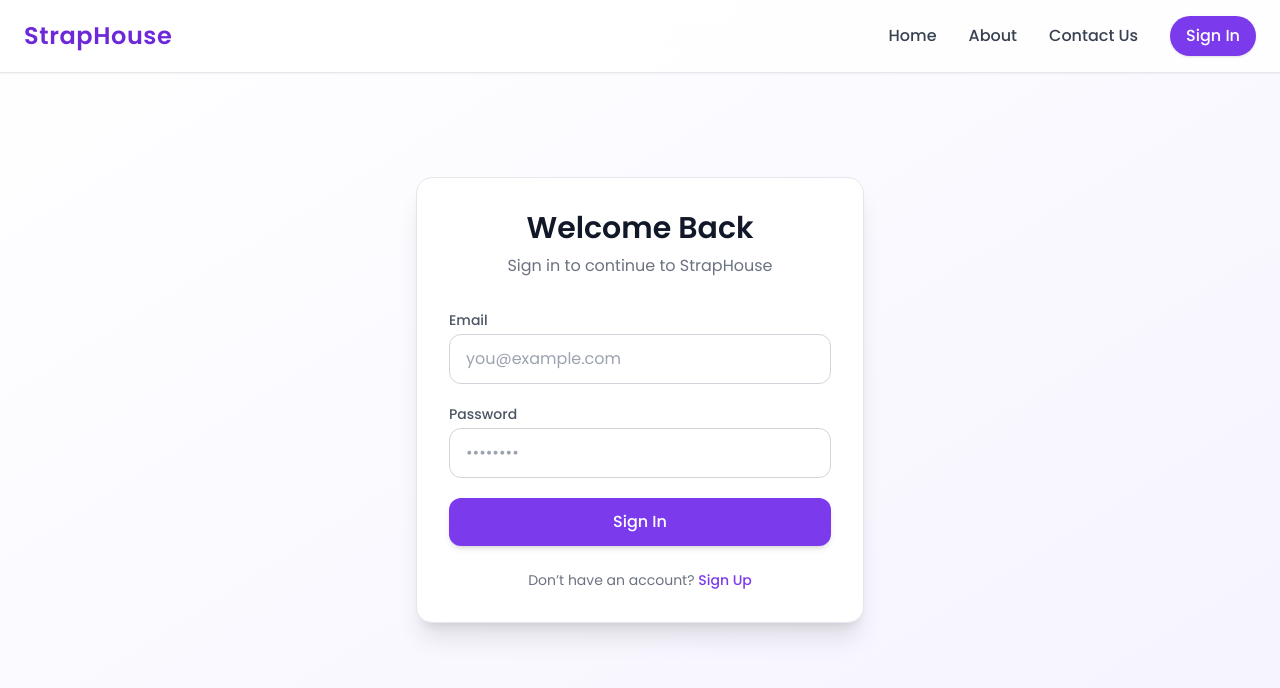
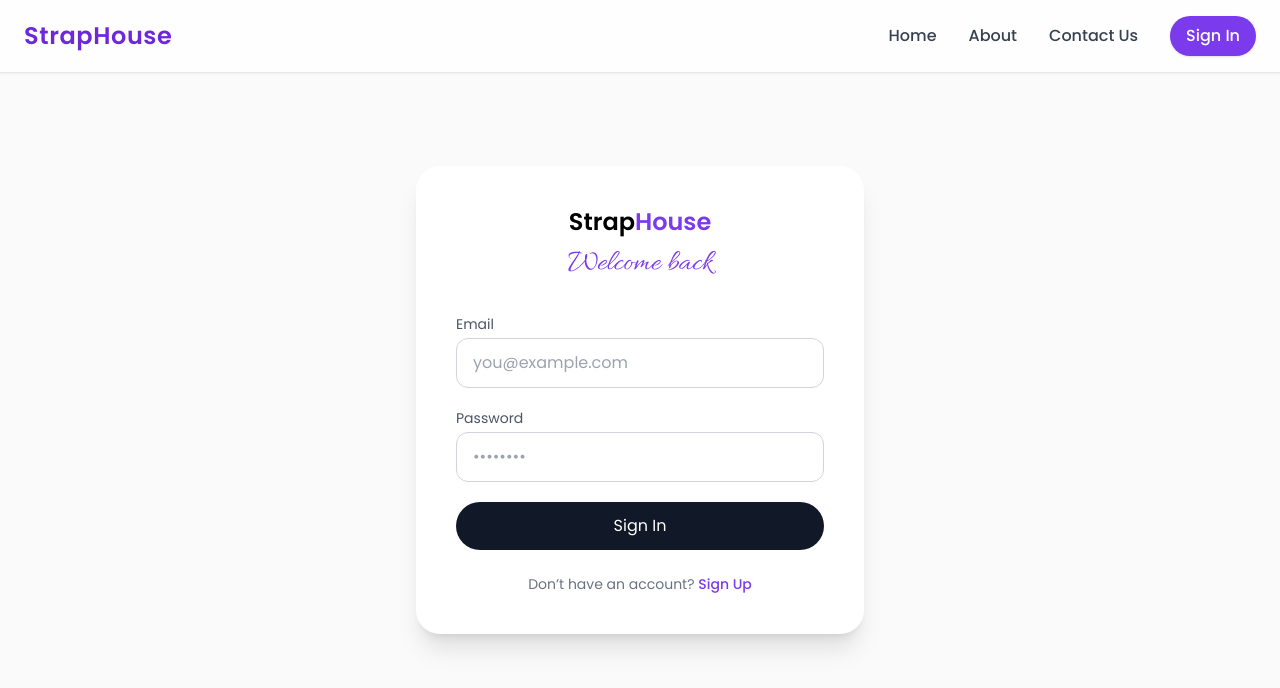
Before and after one commit to Ayushsharma1908/straphouse, a React (Vite) app: page /signin in a window 1280 px wide. Shown: the top 688 px of the page. Built offline with nearby package versions, Linux system fonts and the light colour scheme.

Commit message:
updated signin

```diff
--- a/src/pages/LandingPage.jsx
+++ b/src/pages/LandingPage.jsx
@@ -1,11 +1,9 @@
 export default function LandingPage() {
   return (
     <div className="text-gray-800">
-
       {/* ================= NAVBAR ================= */}
       <nav className="fixed top-0 w-full bg-white/80 backdrop-blur-md shadow-sm z-50">
         <div className="max-w-7xl mx-auto px-6 py-4 flex justify-between items-center">
-
           {/* Logo */}
           <h1 className="text-2xl font-semibold tracking-wide">
             Strap<span className="text-violet-600">House</span>
@@ -13,20 +11,39 @@ export default function LandingPage() {
 
           {/* Nav Links */}
           <ul className="hidden md:flex gap-8 text-sm font-medium">
-            <li><a href="#home" className="hover:text-violet-600">Home</a></li>
-            <li><a href="#about" className="hover:text-violet-600">About</a></li>
-            <li><a href="#contact" className="hover:text-violet-600">Contact</a></li>
+            <li>
+              <a href="#home" className="hover:text-violet-600">
+                Home
+              </a>
+            </li>
+            <li>
+              <a href="#about" className="hover:text-violet-600">
+                About
+              </a>
+            </li>
+            <li>
+              <a href="#contact" className="hover:text-violet-600">
+                Contact
+              </a>
+            </li>
             <li className="border px-4 py-1.5 rounded-full hover:bg-gray-900 hover:text-white transition">
-              Sign In
+              <a
+                href="/signin"
+                className="border px-4 py-1.5 rounded-full hover:bg-gray-900 hover:text-white transition"
+              >
+                Sign In
+              </a>
             </li>
           </ul>
         </div>
       </nav>
 
       {/* ================= HERO ================= */}
-      <section id="home" className="min-h-screen flex items-center justify-center bg-[#fafafa] pt-20">
+      <section
+        id="home"
+        className="min-h-screen flex items-center justify-center bg-[#fafafa] pt-20"
+      >
         <div className="max-w-4xl text-center px-6">
-
           <p className="font-[Allura] text-4xl text-violet-600 mb-4">
             Crafted for your time
           </p>
@@ -37,29 +54,29 @@ export default function LandingPage() {
           </h2>
 
           <p className="text-gray-600 max-w-xl mx-auto mb-10">
-            StrapHouse lets you customize premium watch straps or choose
-            from our signature designs — perfectly crafted for every watch.
+            StrapHouse lets you customize premium watch straps or choose from
+            our signature designs — perfectly crafted for every watch.
           </p>
 
-          <button className="bg-gray-900 text-white px-8 py-4 rounded-full shadow-lg hover:scale-105 transition">
+          <a
+            href="/signup"
+            className="inline-block bg-gray-900 text-white px-8 py-4 rounded-full shadow-lg hover:scale-105 transition"
+          >
             Get Started
-          </button>
+          </a>
         </div>
       </section>
 
       {/* ================= ABOUT ================= */}
       <section id="about" className="py-24 bg-white">
         <div className="max-w-6xl mx-auto px-6 grid md:grid-cols-2 gap-16 items-center">
-
           <div>
-            <h3 className="text-3xl font-semibold mb-6">
-              About StrapHouse
-            </h3>
+            <h3 className="text-3xl font-semibold mb-6">About StrapHouse</h3>
             <p className="text-gray-600 leading-relaxed">
               StrapHouse is built for watch lovers who believe a strap is not
-              just an accessory — it’s a statement.
-              We combine premium materials, modern aesthetics, and complete
-              personalization so your watch feels truly yours.
+              just an accessory — it’s a statement. We combine premium
+              materials, modern aesthetics, and complete personalization so your
+              watch feels truly yours.
             </p>
           </div>
 
@@ -72,13 +89,10 @@ export default function LandingPage() {
       {/* ================= FEATURED DESIGNS ================= */}
       <section className="py-24 bg-[#fafafa]">
         <div className="max-w-6xl mx-auto px-6 text-center">
-
-          <h3 className="text-3xl font-semibold mb-12">
-            Featured Designs
-          </h3>
+          <h3 className="text-3xl font-semibold mb-12">Featured Designs</h3>
 
           <div className="grid md:grid-cols-3 gap-10">
-            {[1,2,3].map((item) => (
+            {[1, 2, 3].map((item) => (
               <div
                 key={item}
                 className="bg-white rounded-2xl p-6 shadow-md hover:shadow-xl transition"
@@ -97,7 +111,6 @@ export default function LandingPage() {
       {/* ================= CUSTOM DESIGN ================= */}
       <section className="py-24 bg-white">
         <div className="max-w-6xl mx-auto px-6 grid md:grid-cols-2 gap-16 items-center">
-
           <div>
             <h3 className="text-3xl font-semibold mb-6">
               Design Your Own Strap
@@ -118,10 +131,12 @@ export default function LandingPage() {
       </section>
 
       {/* ================= FOOTER ================= */}
-      <footer id="contact" className="py-10 bg-gray-900 text-gray-300 text-center text-sm">
+      <footer
+        id="contact"
+        className="py-10 bg-gray-900 text-gray-300 text-center text-sm"
+      >
         © 2026 StrapHouse. Crafted with precision.
       </footer>
-
     </div>
   );
 }
--- a/src/pages/SignIn.jsx
+++ b/src/pages/SignIn.jsx
@@ -1,41 +1,45 @@
+import { Link } from "react-router-dom";
+
 export default function SignIn() {
   return (
-    <div className="min-h-screen flex items-center justify-center bg-gradient-to-br from-white to-violet-50 px-4">
-      <div className="w-full max-w-md bg-white rounded-2xl shadow-xl border border-gray-200 p-8">
+    <div className="min-h-screen flex items-center justify-center bg-[#fafafa] px-6">
 
-        {/* Header */}
-        <h2 className="text-3xl font-semibold text-gray-900 text-center">
-          Welcome Back
-        </h2>
-        <p className="text-gray-500 text-center mt-2">
-          Sign in to continue to StrapHouse
+      <div className="w-full max-w-md bg-white rounded-3xl shadow-xl p-10">
+
+        {/* Logo */}
+        <h1 className="text-2xl font-semibold text-center mb-2">
+          Strap<span className="text-violet-600">House</span>
+        </h1>
+
+        <p className="font-[Allura] text-3xl text-violet-600 text-center mb-8">
+          Welcome back
         </p>
 
         {/* Form */}
-        <form className="mt-8 space-y-5">
+        <form className="space-y-5">
           <div>
-            <label className="block text-sm font-medium text-gray-600">
+            <label className="block text-sm text-gray-600 mb-1">
               Email
             </label>
             <input
               type="email"
               placeholder="you@example.com"
-              className="mt-1 w-full px-4 py-3 rounded-xl border border-gray-300 focus:outline-none focus:ring-2 focus:ring-violet-500"
+              className="w-full px-4 py-3 rounded-xl border border-gray-300 focus:ring-2 focus:ring-violet-500 outline-none"
             />
           </div>
 
           <div>
-            <label className="block text-sm font-medium text-gray-600">
+            <label className="block text-sm text-gray-600 mb-1">
               Password
             </label>
             <input
               type="password"
               placeholder="••••••••"
-              className="mt-1 w-full px-4 py-3 rounded-xl border border-gray-300 focus:outline-none focus:ring-2 focus:ring-violet-500"
+              className="w-full px-4 py-3 rounded-xl border border-gray-300 focus:ring-2 focus:ring-violet-500 outline-none"
             />
           </div>
 
-          <button className="w-full py-3 rounded-xl bg-violet-600 text-white font-medium hover:bg-violet-700 transition shadow-md">
+          <button className="w-full mt-4 bg-gray-900 text-white py-3 rounded-full hover:scale-105 transition">
             Sign In
           </button>
         </form>
@@ -43,10 +47,14 @@ export default function SignIn() {
         {/* Footer */}
         <p className="text-center text-gray-500 text-sm mt-6">
           Don’t have an account?{" "}
-          <span className="text-violet-600 font-medium cursor-pointer hover:underline">
+          <Link
+            to="/signup"
+            className="text-violet-600 font-medium hover:underline"
+          >
             Sign Up
-          </span>
+          </Link>
         </p>
+
       </div>
     </div>
   );
--- a/src/pages/SignUp.jsx
+++ b/src/pages/SignUp.jsx
@@ -1,52 +1,56 @@
+import { Link } from "react-router-dom";
+
 export default function SignUp() {
   return (
-    <div className="min-h-screen flex items-center justify-center bg-gradient-to-br from-white to-violet-50 px-4">
-      <div className="w-full max-w-md bg-white rounded-2xl shadow-xl border border-gray-200 p-8">
+    <div className="min-h-screen flex items-center justify-center bg-[#fafafa] px-6">
 
-        {/* Header */}
-        <h2 className="text-3xl font-semibold text-gray-900 text-center">
-          Create Account
-        </h2>
-        <p className="text-gray-500 text-center mt-2">
-          Join StrapHouse and design your style
+      <div className="w-full max-w-md bg-white rounded-3xl shadow-xl p-10">
+
+        {/* Logo */}
+        <h1 className="text-2xl font-semibold text-center mb-2">
+          Strap<span className="text-violet-600">House</span>
+        </h1>
+
+        <p className="font-[Allura] text-3xl text-violet-600 text-center mb-8">
+          Create your style
         </p>
 
         {/* Form */}
-        <form className="mt-8 space-y-5">
+        <form className="space-y-5">
           <div>
-            <label className="block text-sm font-medium text-gray-600">
+            <label className="block text-sm text-gray-600 mb-1">
               Full Name
             </label>
             <input
               type="text"
               placeholder="John Doe"
-              className="mt-1 w-full px-4 py-3 rounded-xl border border-gray-300 focus:outline-none focus:ring-2 focus:ring-violet-500"
+              className="w-full px-4 py-3 rounded-xl border border-gray-300 focus:ring-2 focus:ring-violet-500 outline-none"
             />
           </div>
 
           <div>
-            <label className="block text-sm font-medium text-gray-600">
+            <label className="block text-sm text-gray-600 mb-1">
               Email
             </label>
             <input
               type="email"
               placeholder="you@example.com"
-              className="mt-1 w-full px-4 py-3 rounded-xl border border-gray-300 focus:outline-none focus:ring-2 focus:ring-violet-500"
+              className="w-full px-4 py-3 rounded-xl border border-gray-300 focus:ring-2 focus:ring-violet-500 outline-none"
             />
           </div>
 
           <div>
-            <label className="block text-sm font-medium text-gray-600">
+            <label className="block text-sm text-gray-600 mb-1">
               Password
             </label>
             <input
               type="password"
               placeholder="••••••••"
-              className="mt-1 w-full px-4 py-3 rounded-xl border border-gray-300 focus:outline-none focus:ring-2 focus:ring-violet-500"
+              className="w-full px-4 py-3 rounded-xl border border-gray-300 focus:ring-2 focus:ring-violet-500 outline-none"
             />
           </div>
 
-          <button className="w-full py-3 rounded-xl bg-violet-600 text-white font-medium hover:bg-violet-700 transition shadow-md">
+          <button className="w-full mt-4 bg-gray-900 text-white py-3 rounded-full hover:scale-105 transition">
             Sign Up
           </button>
         </form>
@@ -54,10 +58,14 @@ export default function SignUp() {
         {/* Footer */}
         <p className="text-center text-gray-500 text-sm mt-6">
           Already have an account?{" "}
-          <span className="text-violet-600 font-medium cursor-pointer hover:underline">
+          <Link
+            to="/signin"
+            className="text-violet-600 font-medium hover:underline"
+          >
             Sign In
-          </span>
+          </Link>
         </p>
+
       </div>
     </div>
   );
--- a/tailwind.config.cjs
+++ b/tailwind.config.cjs
@@ -1,10 +1,20 @@
-module.exports = {
+/** @type {import('tailwindcss').Config} */
+export default {
   content: [
     "./index.html",
     "./src/**/*.{js,jsx}"
   ],
   theme: {
-    extend: {},
+    extend: {
+      fontFamily: {
+        allura: ["Allura", "cursive"],
+      },
+      colors: {
+        brand: {
+          violet: "#7C3AED", // matches your violet-600 usage
+        },
+      },
+    },
   },
   plugins: [],
 };
```
